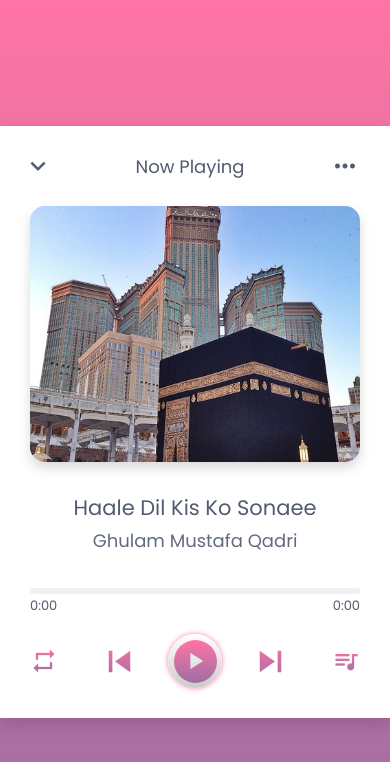
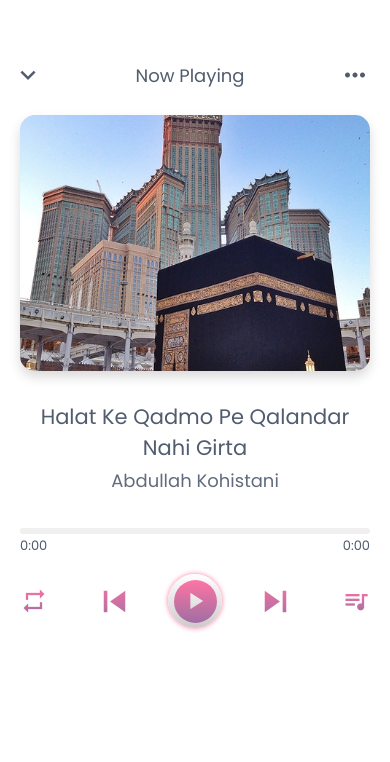
Before and after one commit to J-hassan/Music-Player-in-JavaScript, a plain HTML site: page index.html in a window 390 px wide. Drawn offline with Linux system fonts and the light colour scheme.

Commit message:
new modifications

```diff
--- a/js/music-list.js
+++ b/js/music-list.js
@@ -20,4 +20,14 @@ let allMusic = [
     artist: "Ghulam Mustafa Qadri",
     src: "haledil"
   },
+  {
+    name: "Tamanna Muddato Se Ha",
+    artist: "Ehsan Tahmeed",
+    src: "t"
+  },
+  {
+    name: "Halat Ke Qadmo Pe Qalandar Nahi Girta",
+    artist: "Abdullah Kohistani",
+    src: "q"
+  },
 ];
--- a/style.css
+++ b/style.css
@@ -249,7 +249,9 @@ ul li.playing{
 
 @media (max-width:400px){
     .wrapper{
+      padding: 60px 20px;
       width: 100%;
+      height: 100vh;
       border-radius: 0;
     }
 }
```
Also changed, not shown: 2 other files.
